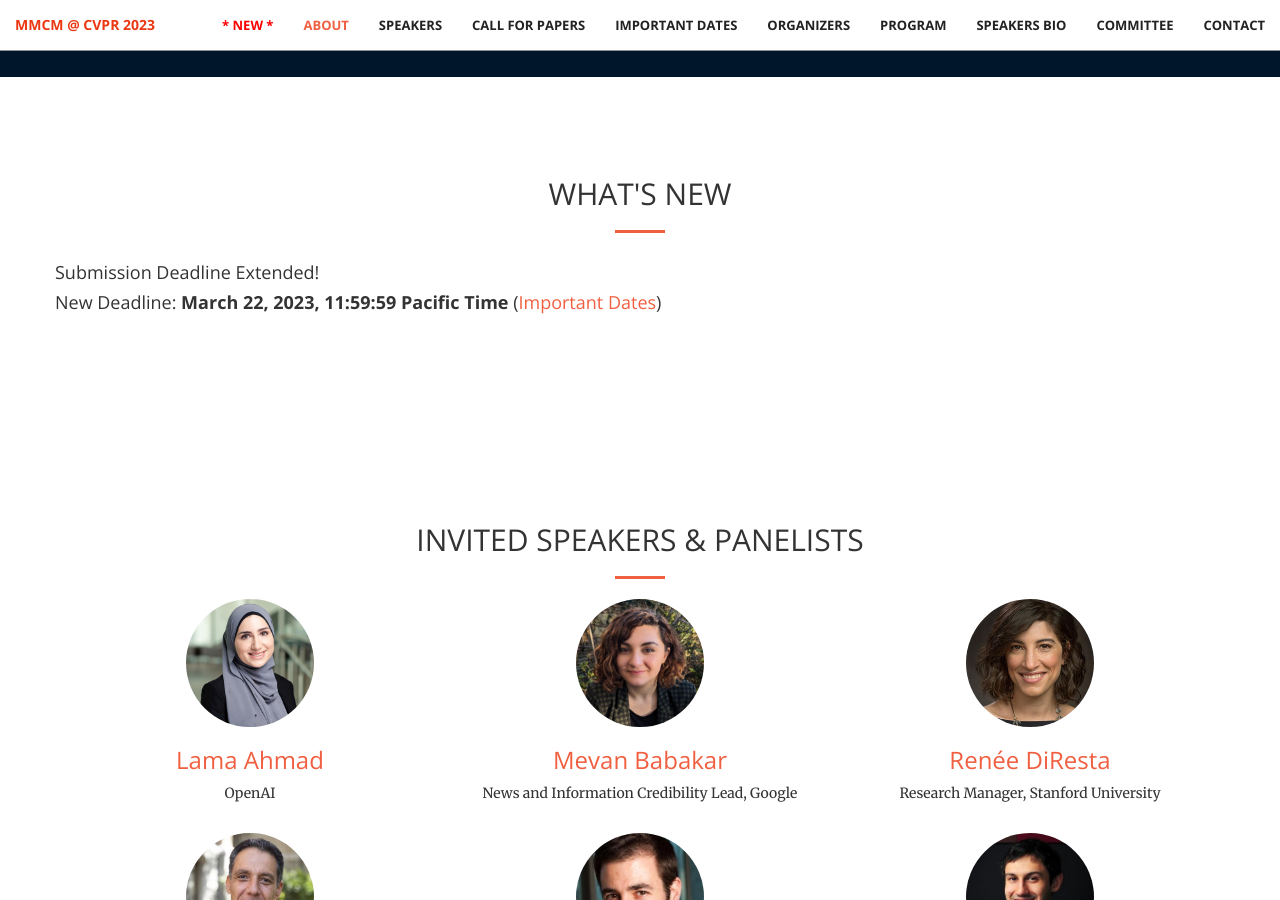
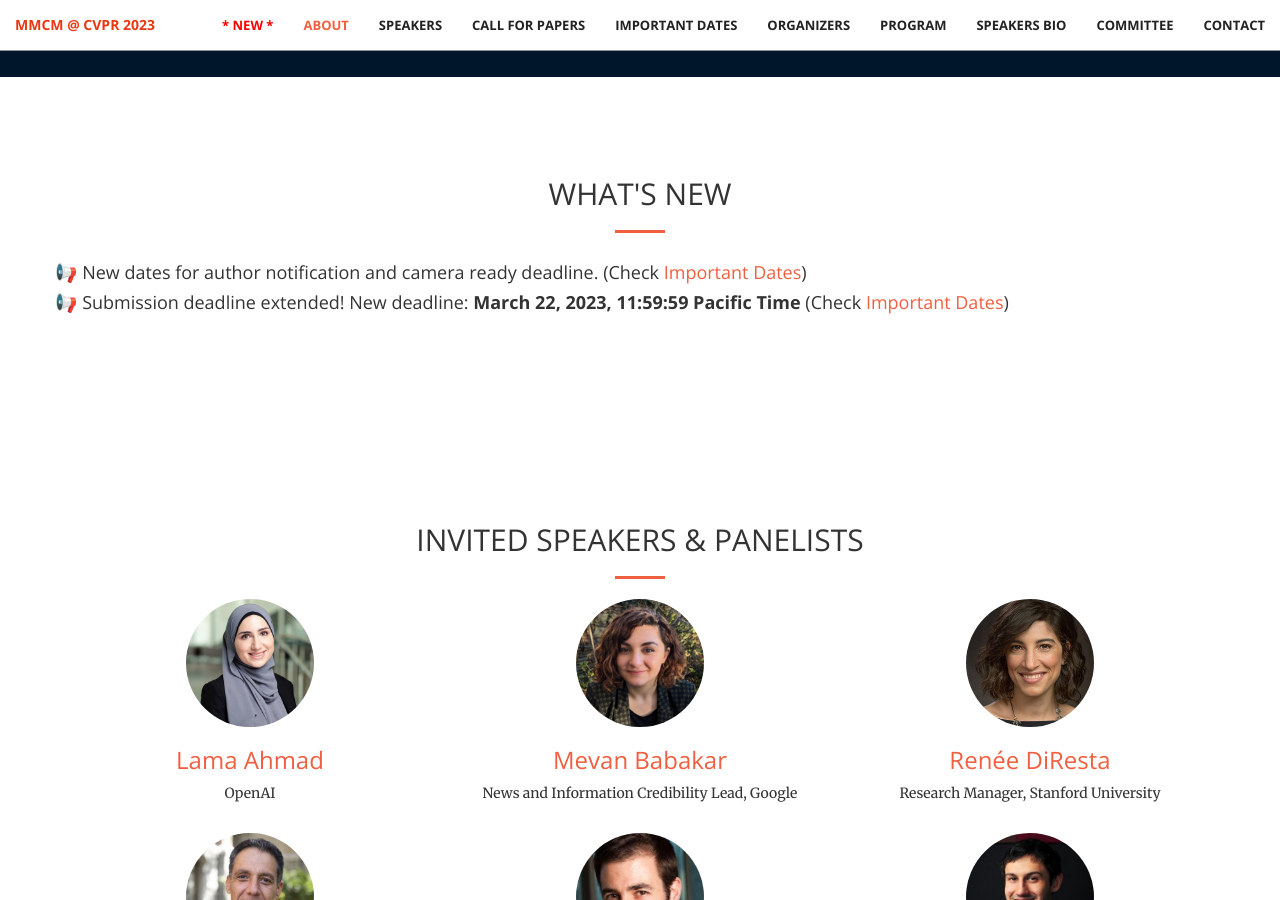
Before and after one commit to multimodal-content-moderation/multimodal-content-moderation.github.io, a Jekyll site: the page built from index.html, in a window 1280 px wide and 900 px high, scrolled down 1399 px. Built offline with Jekyll 4.4.1, drawn with Linux system fonts in a browser that asks for light colours; some of the changed text lies outside the part shown.

Commit message:
date update

```diff
--- a/_includes/dates.html
+++ b/_includes/dates.html
@@ -23,11 +23,11 @@
             		</tr>
                     <tr style="border-bottom: 1px solid black; height: 30px">
             			<td>Final Decisions to Authors</td>
-            			<td>April 2, 2023, 11:59:59 PM Pacific Time</td>
+            			<td><b>April 10, 2023, 11:59:59 PM Pacific Time</b> <s>April 2, 2023, 11:59:59 PM Pacific Time</s></td>
             		</tr>
                     <tr style="border-bottom: 1px solid black; height: 30px">
             			<td>Camera Ready Deadline</td>
-            			<td>April 8, 2023, 11:59:59 PM Pacific Time</td>
+            			<td><b>April 14, 2023, 11:59:59 PM Pacific Time</b> <s>April 8, 2023, 11:59:59 PM Pacific Time</s></td>
             		</tr>
                 </tbody>
             </table>
--- a/_includes/new.html
+++ b/_includes/new.html
@@ -8,8 +8,8 @@
         </div>
         <div class="row no-gutter">
             <div class="col-md-12" align="left">
-                <h4>Submission Deadline Extended!</h4>
-                <h4>New Deadline: <b>March 22, 2023, 11:59:59 Pacific Time</b> (<a class="page-scroll" href="#dates">Important Dates</a>)</h4>
+                <h4>📢 New dates for author notification and camera ready deadline. (Check <a class="page-scroll" href="#dates">Important Dates</a>)</h4>
+                <h4>📢 Submission deadline extended! New deadline: <b>March 22, 2023, 11:59:59 Pacific Time</b> (Check <a class="page-scroll" href="#dates">Important Dates</a>)</h4>
             </div>
         </div>
     </div>
```
